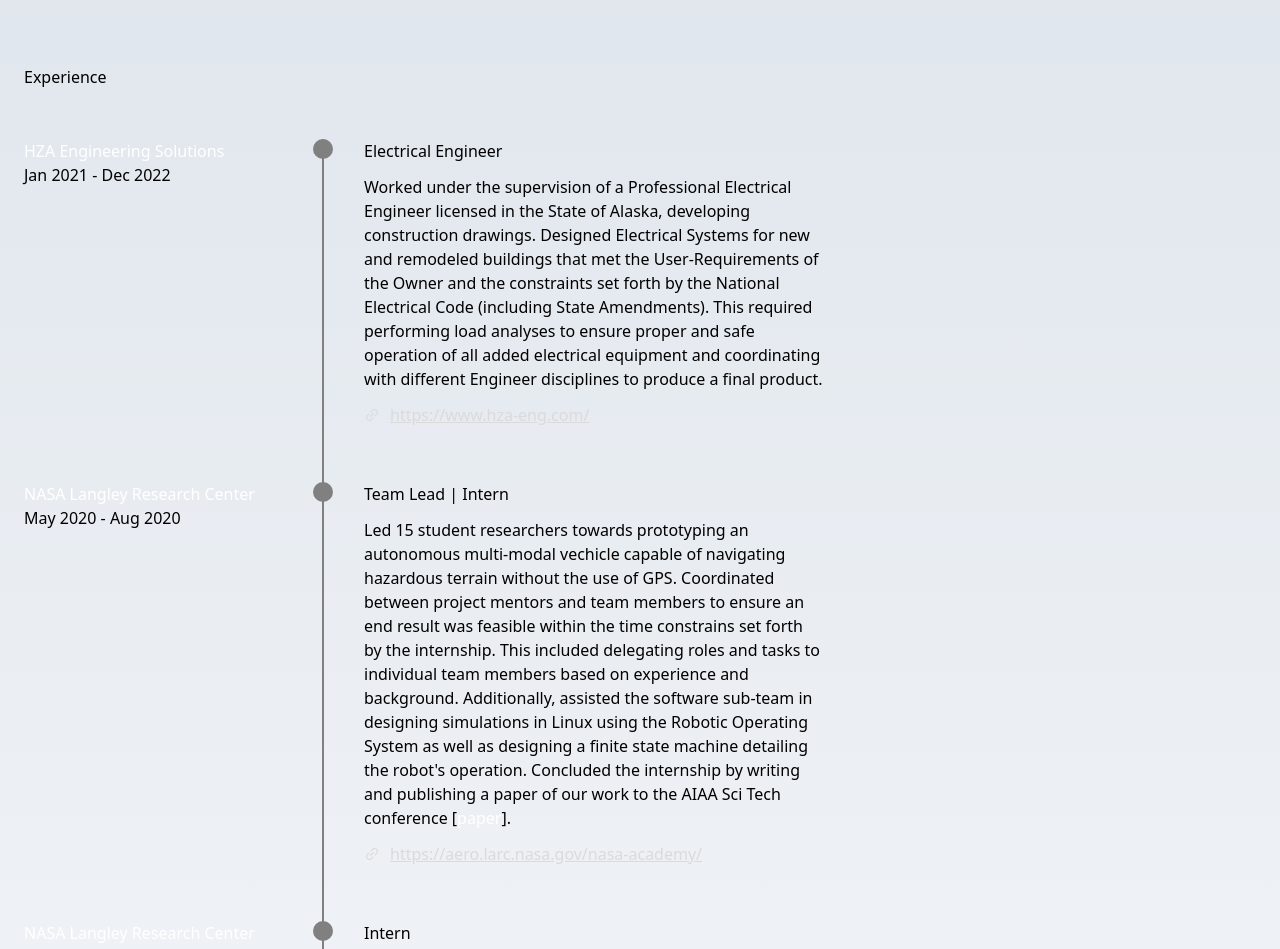
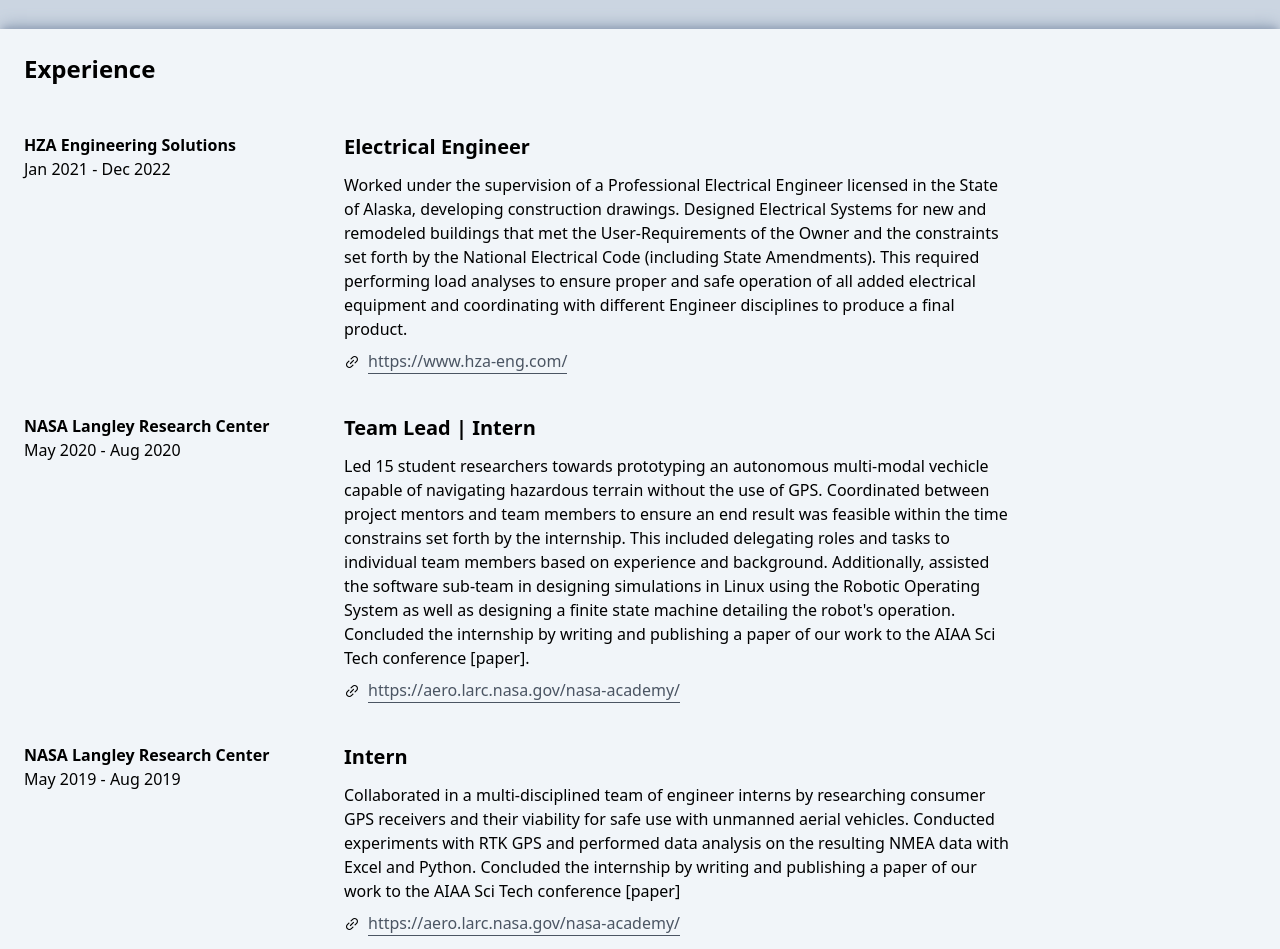
Before and after one commit to rbonk907/portfolio-website, a Next.js app: page / in a window 1280 px wide. Shown: the part 1560-2509 px from the top of the page. Built offline with nearby package versions, Linux system fonts and the light colour scheme.

Commit message:
update experience section styling

```diff
--- a/components/experience.js
+++ b/components/experience.js
@@ -1,59 +1,62 @@
-import styles from '../styles/Experience.module.css';
 import { AiOutlineLink } from 'react-icons/ai';
 
-const Experience = ({ isMobile }) => {
+const Experience = () => {
     return (
-        <div className={styles.experience}>
-            <h2 id='experience' className={ isMobile ? `${styles.sticky}` : ''}>Experience</h2>
-            <div className={styles.jobList}>
-                <div className={styles.job}>
-                    <div className={styles.jobCompany}>
-                        <span>HZA Engineering Solutions</span>
-                        <span className={styles.date}>Jan 2021 - Dec 2022</span>
+        <div className='p-6 mt-12 bg-slate-100 shadow-top shadow-slate-400'>
+            <h2 id='experience' className='sticky top-0 text-2xl font-extrabold mb-12 md:static'>Experience</h2>
+            <div>
+                <div className='flex flex-wrap'>
+                    <div className='pb-3 min-w-[20rem]'>
+                        <span className='block font-bold'>HZA Engineering Solutions</span>
+                        <span className='font-light'>Jan 2021 - Dec 2022</span>
                     </div>
-                    <div className={styles.jobDescription}>
-                        <h3>Electrical Engineer</h3>
+                    <div className='max-w-2xl'>
+                        <h3 className='pb-3 font-bold text-xl'>Electrical Engineer</h3>
                         <p>
                             Worked under the supervision of a Professional Electrical Engineer licensed in the State of Alaska, developing construction drawings. Designed Electrical Systems for new and remodeled buildings that met the User-Requirements of the Owner and the constraints set forth by the National Electrical Code (including State Amendments). This required performing load analyses to ensure proper and safe operation of all added electrical equipment and coordinating with different Engineer disciplines to produce a final product.
                         </p>
-                        <a className={styles.companyLink} target='_blank'
+                        <a className='flex items-center gap-2 py-2 hover:font-bold w-fit' target='_blank'
                         rel='noreferrer' href='https://www.hza-eng.com/'>
                             <AiOutlineLink />
-                            <span>https://www.hza-eng.com/</span>
+                            <span className='border-b border-gray-600 text-gray-600'>https://www.hza-eng.com/</span>
                         </a>
                     </div>
                 </div>
-                <div className={styles.job}>
-                    <div className={styles.jobCompany}>
-                        <span>NASA Langley Research Center</span>
-                        <span className={styles.date}>May 2020 - Aug 2020</span>
+                <div className='flex flex-wrap pt-8'>
+                    <div className='pb-3 min-w-[20rem]'>
+                        <span className='block font-bold'>NASA Langley Research Center</span>
+                        <span className='font-light'>May 2020 - Aug 2020</span>
                     </div>
-                    <div className={styles.jobDescription}>
-                        <h3>Team Lead | Intern</h3>
+                    <div className='max-w-2xl'>
+                        <h3 className='pb-3 font-bold text-xl'>Team Lead | Intern</h3>
                         <p>
                             Led 15 student researchers towards prototyping an autonomous multi-modal vechicle capable of navigating hazardous terrain without the use of GPS. Coordinated between project mentors and team members to ensure an end result was feasible within the time constrains set forth by the internship. This included delegating roles and tasks to individual team members based on experience and background. Additionally, assisted the software sub-team in designing simulations in Linux using the Robotic Operating System as well as designing a finite state machine detailing the robot&apos;s operation. Concluded the internship by writing and publishing a paper of our work to the AIAA Sci Tech conference [<a target='_blank' rel='noreferrer' href='https://doi.org/10.2514/6.2021-1520'>paper</a>].
                         </p>
-                        <a className={styles.companyLink} target='_blank'
+                        <a className='flex items-center gap-2 py-2 hover:font-bold w-fit' target='_blank'
                         rel='noreferrer' href='https://aero.larc.nasa.gov/nasa-academy/'>
                             <AiOutlineLink />
-                            <span>https://aero.larc.nasa.gov/nasa-academy/</span>
+                            <span className='border-b border-gray-600 text-gray-600'>
+                                https://aero.larc.nasa.gov/nasa-academy/
+                            </span>
                         </a>
                     </div>
                 </div>
-                <div className={styles.job}>
-                    <div className={styles.jobCompany}>
-                        <span>NASA Langley Research Center</span>
-                        <span className={styles.date}>May 2019 - Aug 2019</span>
+                <div className='flex flex-wrap pt-8'>
+                    <div className='pb-3 min-w-[20rem]'>
+                        <span className='block font-bold'>NASA Langley Research Center</span>
+                        <span className='font-light'>May 2019 - Aug 2019</span>
                     </div>
-                    <div className={styles.jobDescription}>
-                        <h3>Intern</h3>
+                    <div className='max-w-2xl'>
+                        <h3 className='pb-3 font-bold text-xl'>Intern</h3>
                         <p>
                             Collaborated in a multi-disciplined team of engineer interns by researching consumer GPS receivers and their viability for safe use with unmanned aerial vehicles. Conducted experiments with RTK GPS and performed data analysis on the resulting NMEA data with Excel and Python. Concluded the internship by writing and publishing a paper of our work to the AIAA Sci Tech conference [<a target='_blank' rel='noreferrer' href='https://doi.org/10.2514/6.2020-0740'>paper</a>]
                         </p>
-                        <a className={styles.companyLink} target='_blank'
+                        <a className='flex items-center gap-2 py-2 hover:font-bold w-fit' target='_blank'
                         rel='noreferrer' href='https://aero.larc.nasa.gov/nasa-academy/'>
                             <AiOutlineLink />
-                            <span>https://aero.larc.nasa.gov/nasa-academy/</span>
+                            <span className='border-b border-gray-600 text-gray-600'>
+                                https://aero.larc.nasa.gov/nasa-academy/
+                            </span>
                         </a>
                     </div>
                 </div>
--- a/styles/globals.css
+++ b/styles/globals.css
@@ -12,12 +12,13 @@
 
 body {
   color: rgb(var(--foreground-rgb));
-  background: linear-gradient(
+  /* background: linear-gradient(
     to bottom,
     transparent,
     rgb(var(--background-end-rgb))
   )
-  rgb(var(--background-start-rgb));
+  rgb(var(--background-start-rgb)); */
+  background: rgb(var(--background-start-rgb));
 }
 
 @media (prefers-color-scheme: dark) {
--- a/tailwind.config.js
+++ b/tailwind.config.js
@@ -6,7 +6,11 @@
     './app/**/*.{js,ts,jsx,tsx,mdx}',
   ],
   theme: {
-    extend: {},
+    extend: {
+      boxShadow: {
+        'top': '0 -6px 15px -3px rgb(0 0 0 / 0.1), 0 -4px 6px -3px rgb(0 0 0 / 0.1)'
+      }
+    },
   },
   plugins: [],
 }
```
